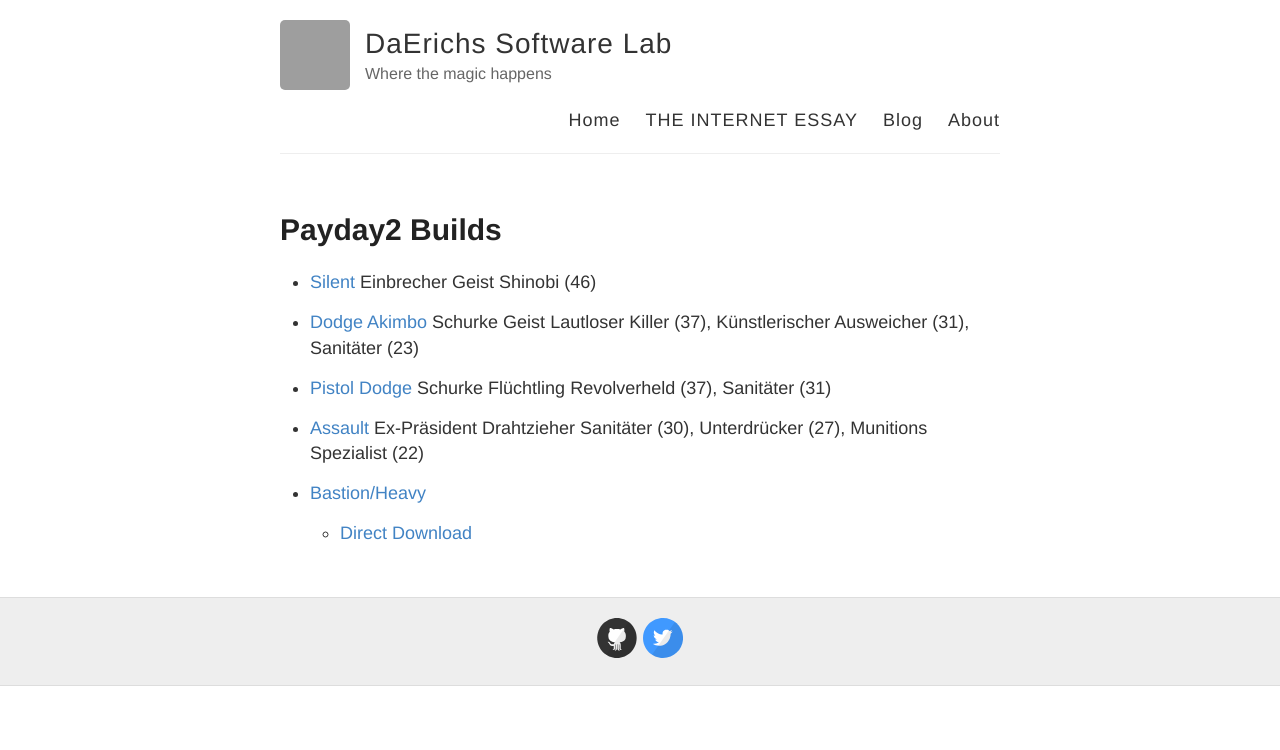
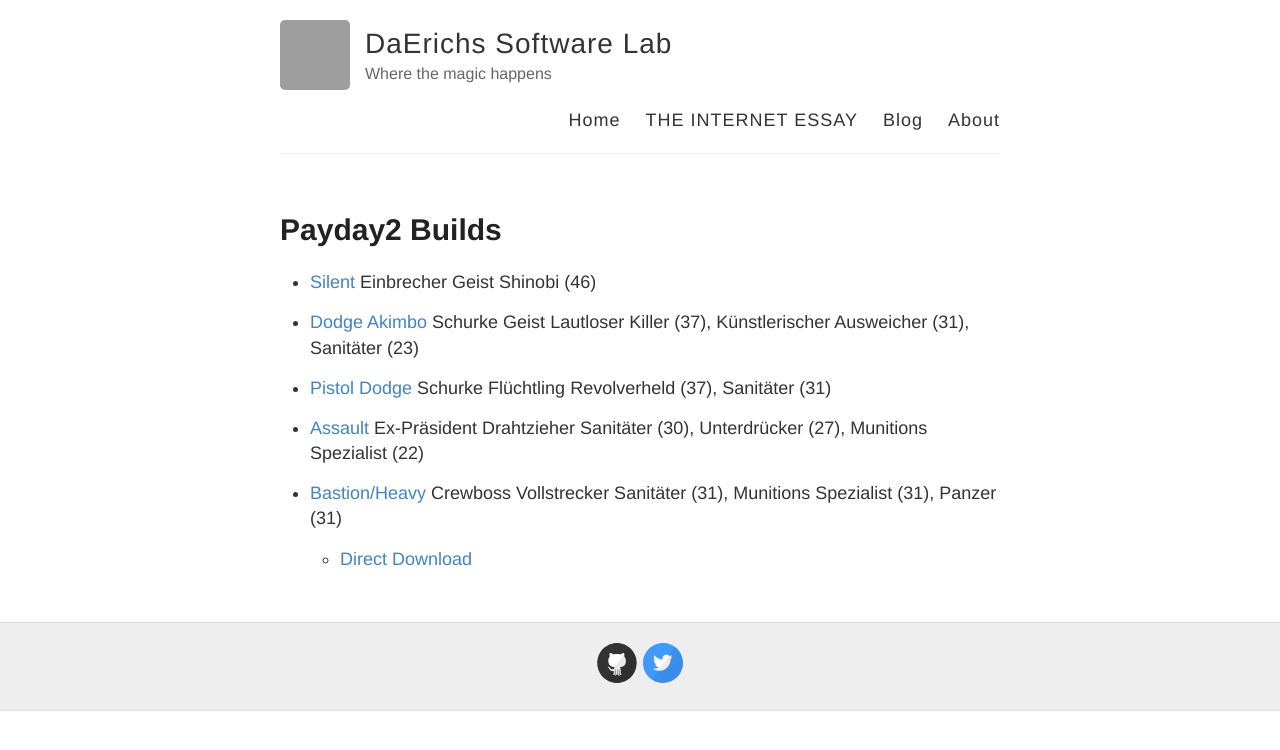
Before and after one commit to daerich/daerich.github.io.old, a Jekyll site: the page built from buildb_builds.md, in a window 1280 px wide. Shown: the top 750 px of the page. Built offline with Jekyll 4.4.1, drawn with Linux system fonts in a browser that asks for light colours; grey boxes are pictures that could not be loaded.

Commit message:
link fix

```diff
--- a/buildb_builds.md
+++ b/buildb_builds.md
@@ -21,5 +21,6 @@
 Sanitäter (30), Unterdrücker (27), Munitions Spezialist (22)
 
 
-- [Bastion/Heavy](#)
+- [Bastion/Heavy](http://pd2skills.com/#/v3/mABDFjlr:eGhJKLMNPR:toR:gjl:flNqr:ia:pC8:::) Crewboss Vollstrecker
+Sanitäter (31), Munitions Spezialist (31), Panzer (31)
   - [Direct Download]({{site.baseurl}}/builds/Bastion_build.json)
```
